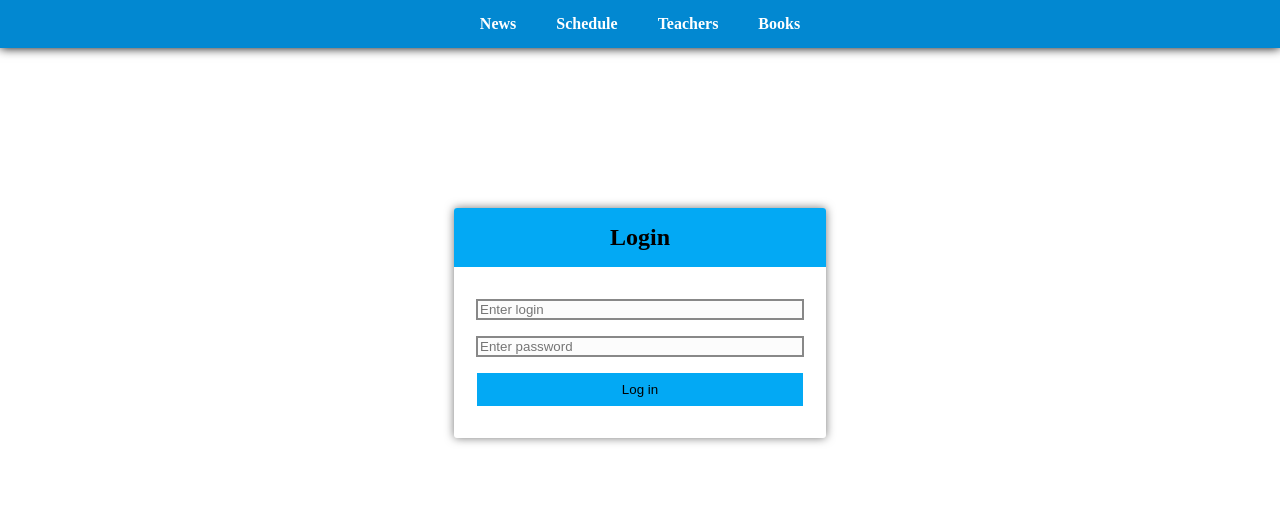
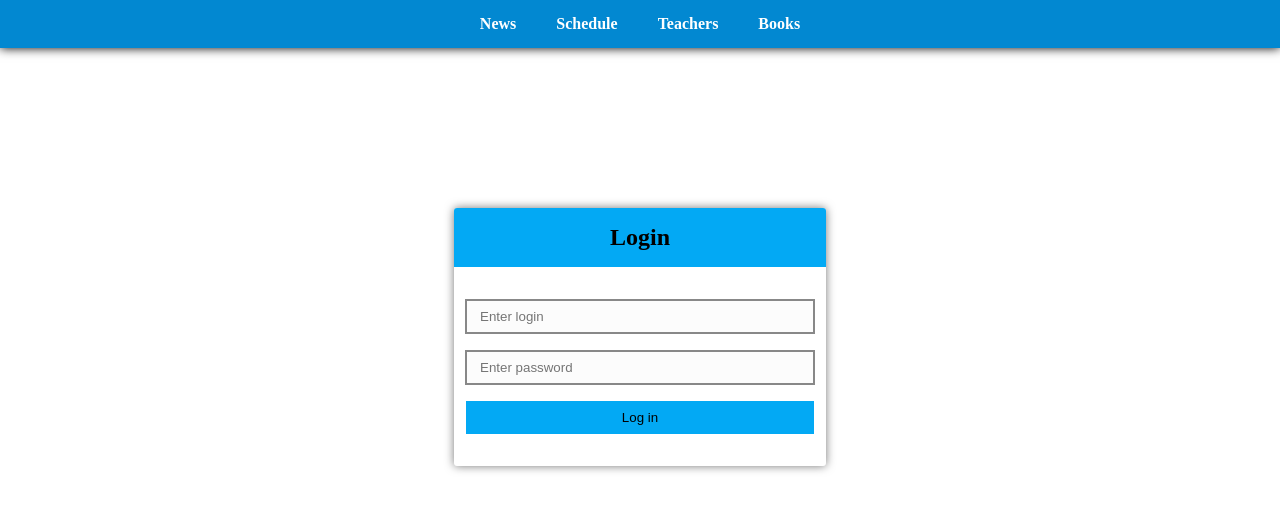
Before and after one commit to f0s3/sch17-frontend, an Angular app: page /admin/login in a window 1280 px wide. Shown: the top 510 px of the page. Built offline with nearby package versions, Linux system fonts and the light colour scheme.

Commit message:
Fix login page offsets

```diff
--- a/src/app/login/login.component.sass
+++ b/src/app/login/login.component.sass
@@ -21,10 +21,11 @@ div
             background-color: #fcfcfc;
             border: 2px solid #888;
             margin-bottom: 2vh;
+            padding: 1vh 1vw;
         h2, input
             width: 25vw;
         button
-            width: 88%;
+            width: 94%;
             margin-bottom: 4vh;
             color: black;
             background-color: $blue;
```
